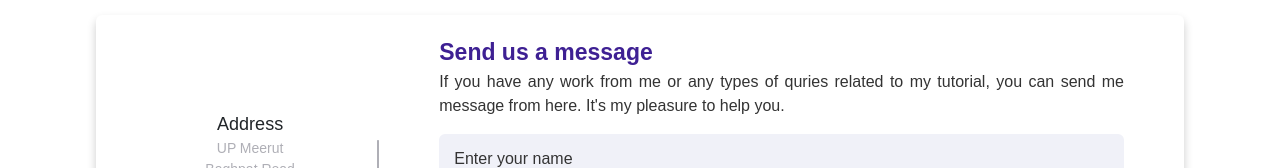
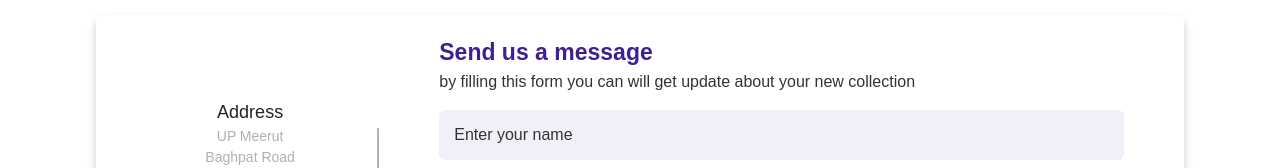
Before and after one commit to BRUTAlVision/St-2-viva, a plain HTML site: page index.html in a window 1280 px wide. Shown: the part 1796-1964 px from the top of the page. Drawn offline with nearby package versions, Linux system fonts and the light colour scheme; some icons are missing.

Commit message:
edit contact from

```diff
--- a/index.html
+++ b/index.html
@@ -110,8 +110,7 @@
             </div>
             <div class="right-side">
                 <div class="topic-text">Send us a message</div>
-                <p>If you have any work from me or any types of quries related to my tutorial, you can send me message
-                    from here. It's my pleasure to help you.</p>
+                <p>by filling this form you can will get update about your new collection</p>
                 <form action="#">
                     <div class="input-box">
                         <input type="text" placeholder="Enter your name">
```
